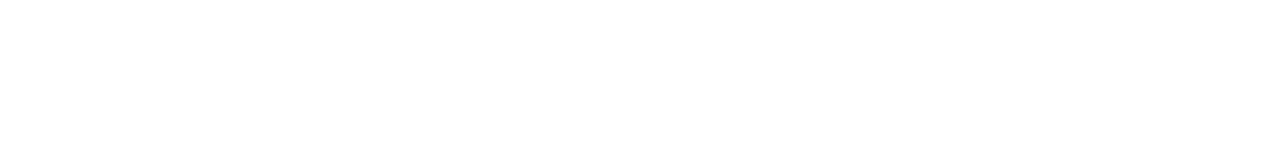
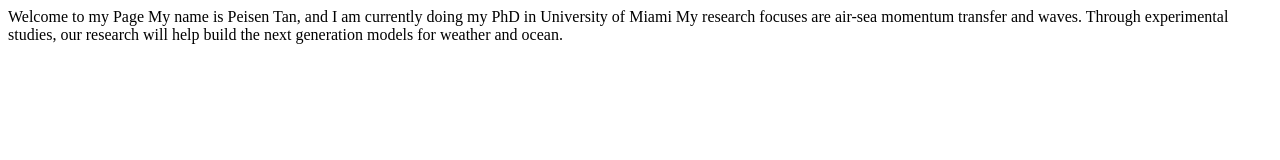
Before and after one commit to Peisen9765/PeisenTan, a plain HTML site: page index.html in a window 1280 px wide. Drawn offline with Linux system fonts and the light colour scheme.

Commit message:
Update index.html

```diff
--- a/index.html
+++ b/index.html
@@ -5,7 +5,10 @@
 <TITLE>Welcome!</TITLE>
 
 </HEAD>
-
+<BODY>
+  Welcome to my Page
+  My name is Peisen Tan, and I am currently doing my PhD in University of Miami
+  My research focuses are air-sea momentum transfer and waves. Through experimental studies, our research will help build the next generation models for weather and ocean.
 
 
 </BODY>
```
